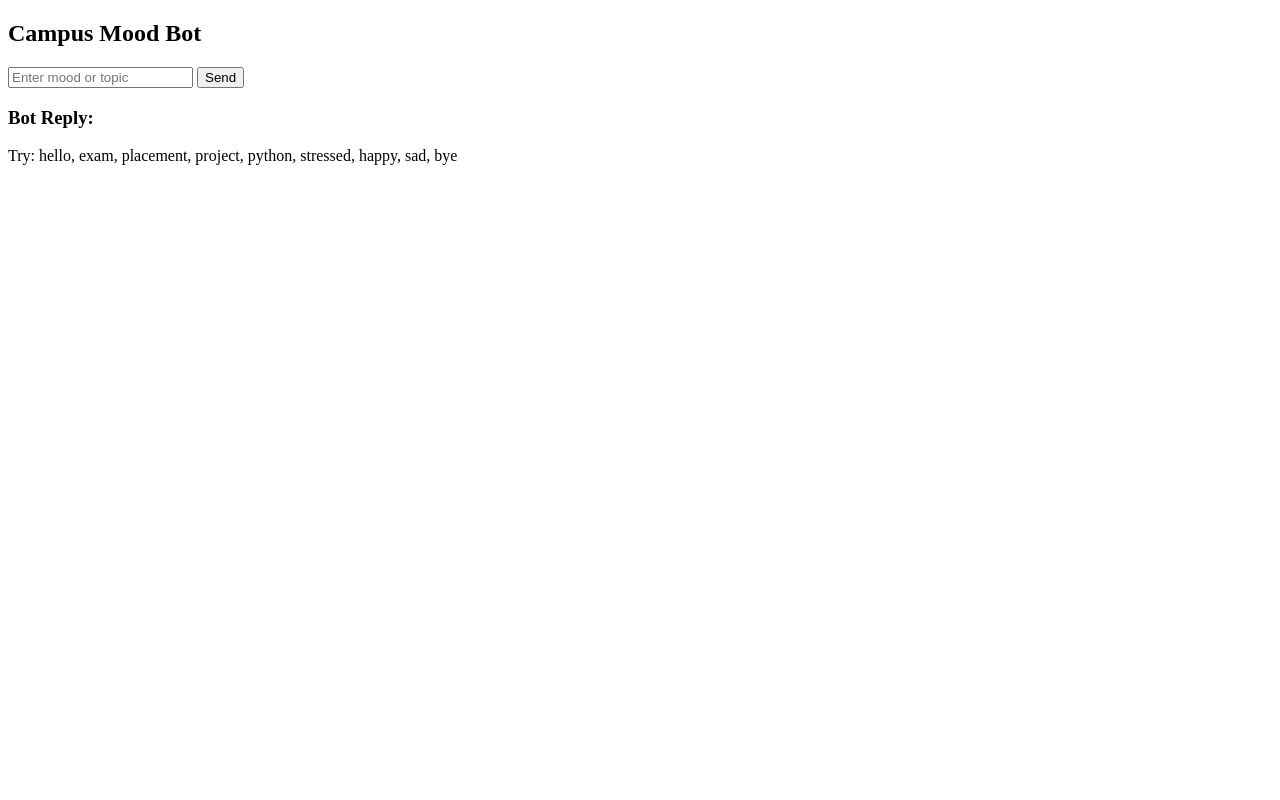
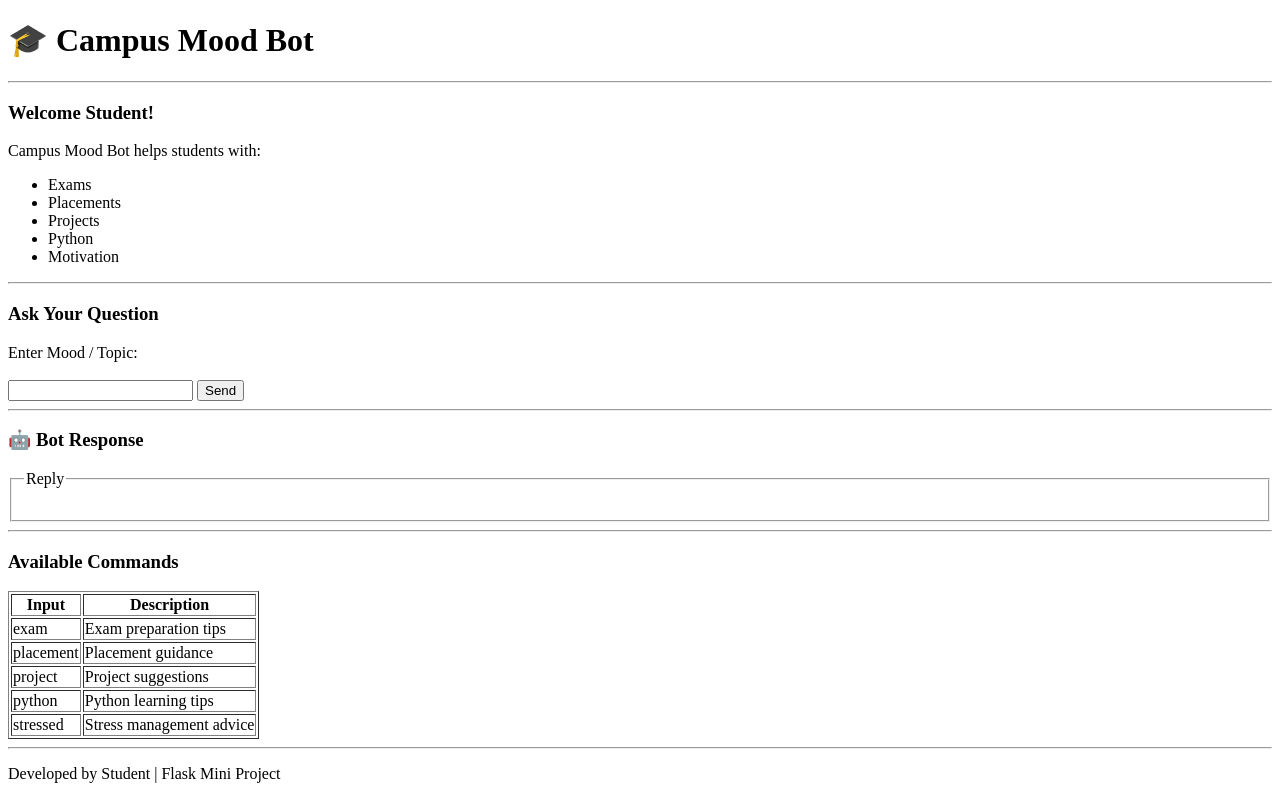
Before and after one commit to samiksha-byte/python-studies, a Flask app: page / in a window 1280 px wide. Run offline with Flask 3, Linux system fonts and the light colour scheme.

Commit message:
Added Campus Mood Bot Flask mini project

```diff
--- a/MiniProject/templates/index.html
+++ b/MiniProject/templates/index.html
@@ -5,27 +5,88 @@
 </head>
 <body>
 
-    <h2>Campus Mood Bot</h2>
+    <h1>🎓 Campus Mood Bot</h1>
+    <hr>
+
+    <h3>Welcome Student!</h3>
+
+    <p>
+        Campus Mood Bot helps students with:
+    </p>
+
+    <ul>
+        <li> Exams</li>
+        <li> Placements</li>
+        <li> Projects</li>
+        <li> Python</li>
+        <li> Motivation</li>
+    </ul>
+
+    <hr>
+
+    <h3>Ask Your Question</h3>
 
     <form method="POST">
-        <input type="text" name="message" placeholder="Enter mood or topic">
+
+        <label>Enter Mood / Topic:</label>
+
+        <br><br>
+
+        <input type="text" name="message" required>
+
         <button type="submit">Send</button>
+
     </form>
 
-    <h3>Bot Reply:</h3>
-    <p>{{ reply }}</p>
+    <hr>
+
+    <h3>🤖 Bot Response</h3>
+
+    <fieldset>
+        <legend>Reply</legend>
+        <p>{{ reply }}</p>
+    </fieldset>
+
+    <hr>
+
+    <h3>Available Commands</h3>
+
+    <table border="1">
+        <tr>
+            <th>Input</th>
+            <th>Description</th>
+        </tr>
+
+        <tr>
+            <td>exam</td>
+            <td>Exam preparation tips</td>
+        </tr>
+
+        <tr>
+            <td>placement</td>
+            <td>Placement guidance</td>
+        </tr>
+
+        <tr>
+            <td>project</td>
+            <td>Project suggestions</td>
+        </tr>
+
+        <tr>
+            <td>python</td>
+            <td>Python learning tips</td>
+        </tr>
+
+        <tr>
+            <td>stressed</td>
+            <td>Stress management advice</td>
+        </tr>
+    </table>
+
+    <hr>
 
     <p>
-        Try:
-        hello,
-        exam,
-        placement,
-        project,
-        python,
-        stressed,
-        happy,
-        sad,
-        bye
+        Developed by Student | Flask Mini Project
     </p>
 
 </body>
```
